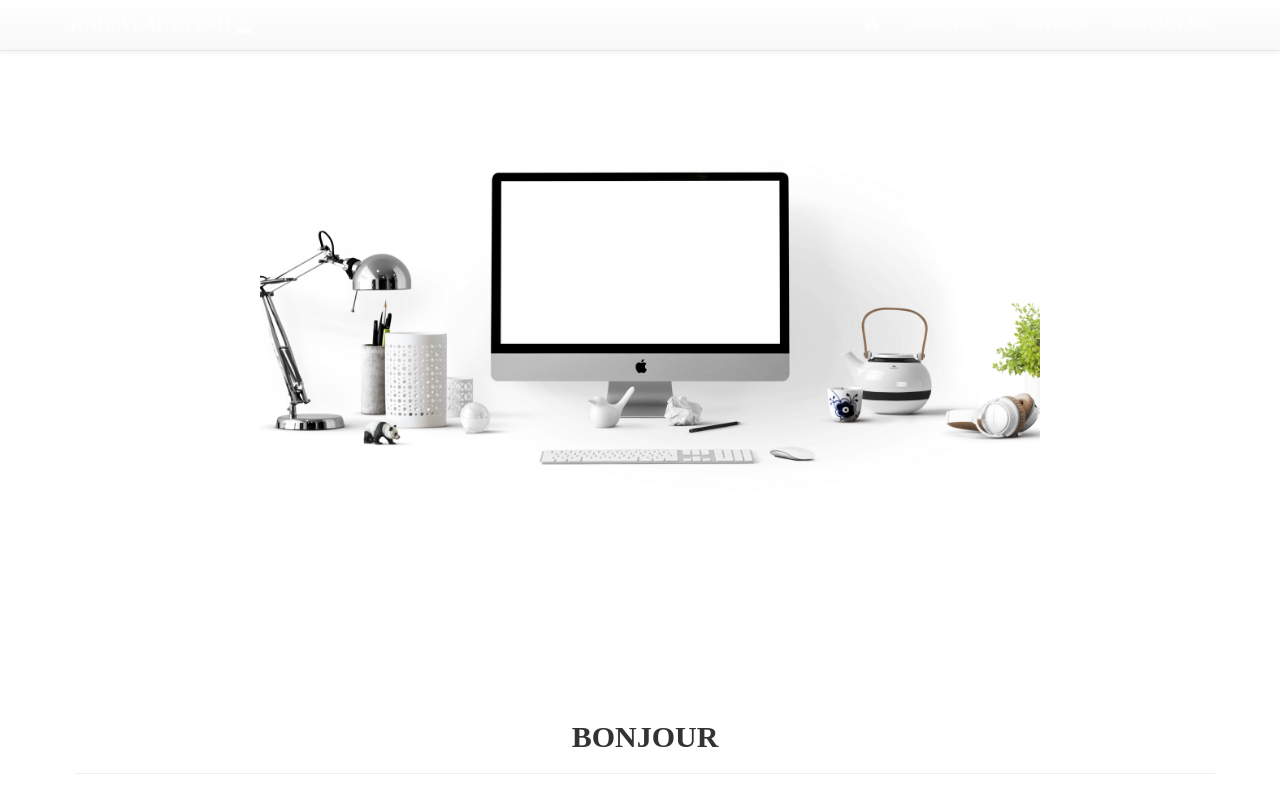
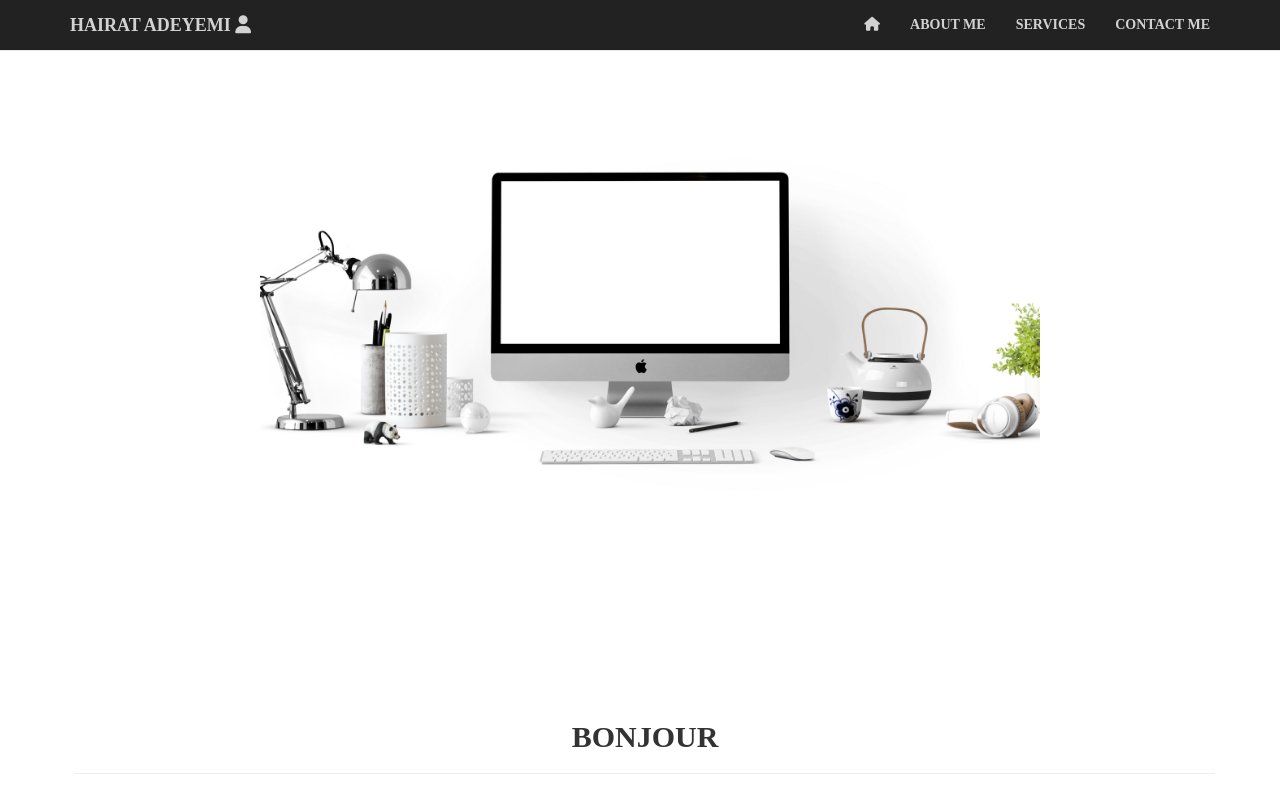
Before and after one commit to yettyadeyemi/hello-world, a plain HTML site: page index.html in a window 1280 px wide. Shown: the top 791 px of the page. Drawn offline with nearby package versions, Linux system fonts and the light colour scheme; a web font is replaced by a local one.

Commit message:
Update index.html

```diff
--- a/index.html
+++ b/index.html
@@ -10,21 +10,22 @@
     <!-- Bootstrap -->
    <link href="css/bootstrap.min.css" rel="stylesheet">
 
-	<link rel="stylesheet" href="http://maxcdn.bootstrapcdn.com/font-awesome/4.7.0/css/font-awesome.min.css">
+<link rel="stylesheet" href="http://maxcdn.bootstrapcdn.com/font-awesome/4.3.0/css/font-awesome.min.css">
 
-	<link rel="stylesheet" href="https://maxcdn.bootstrapcdn.com/bootstrap/3.3.7/css/bootstrap.min.css" integrity="sha384-BVYiiSIFeK1dGmJRAkycuHAHRg32OmUcww7on3RYdg4Va+PmSTsz/K68vbdEjh4u" crossorigin="anonymous">
+<!-- Latest compiled and minified CSS -->
+<link rel="stylesheet" href="https://maxcdn.bootstrapcdn.com/bootstrap/3.3.7/css/bootstrap.min.css">
 
-<!-- Optional theme -->
-<link rel="stylesheet" href="https://maxcdn.bootstrapcdn.com/bootstrap/3.3.7/css/bootstrap-theme.min.css" integrity="sha384-rHyoN1iRsVXV4nD0JutlnGaslCJuC7uwjduW9SVrLvRYooPp2bWYgmgJQIXwl/Sp" crossorigin="anonymous">
+<!-- jQuery library -->
+<script src="https://ajax.googleapis.com/ajax/libs/jquery/3.2.1/jquery.min.js"></script>
 
-<!-- Latest compiled and minified JavaScript -->
-<script src="https://maxcdn.bootstrapcdn.com/bootstrap/3.3.7/js/bootstrap.min.js" integrity="sha384-Tc5IQib027qvyjSMfHjOMaLkfuWVxZxUPnCJA7l2mCWNIpG9mGCD8wGNIcPD7Txa" crossorigin="anonymous"></script>
+<!-- Latest compiled JavaScript -->
+<script src="https://maxcdn.bootstrapcdn.com/bootstrap/3.3.7/js/bootstrap.min.js"></script>
 
 
       <link href="font-awesome-4.7.0/css/font-awesome.min.css" rel="stylesheet">
       <link href="css/animate.min.css" rel="stylesheet">
       <link href="css/styles.css" rel = "stylesheet">
-	  <link href="https://fonts.googleapis.com/css?family=Lobster" rel="stylesheet" type="text/css">
+      <link href="https://fonts.googleapis.com/css?family=Lobster" rel="stylesheet" type="text/css">
       <link href='https://fonts.googleapis.com/css?family=Sail' rel='stylesheet'>
       <link href='https://fonts.googleapis.com/css?family=Quintessential' rel="stylesheet">
       <link href='https://fonts.googleapis.com/css?family=Cormorant Upright' rel='stylesheet'>
```
